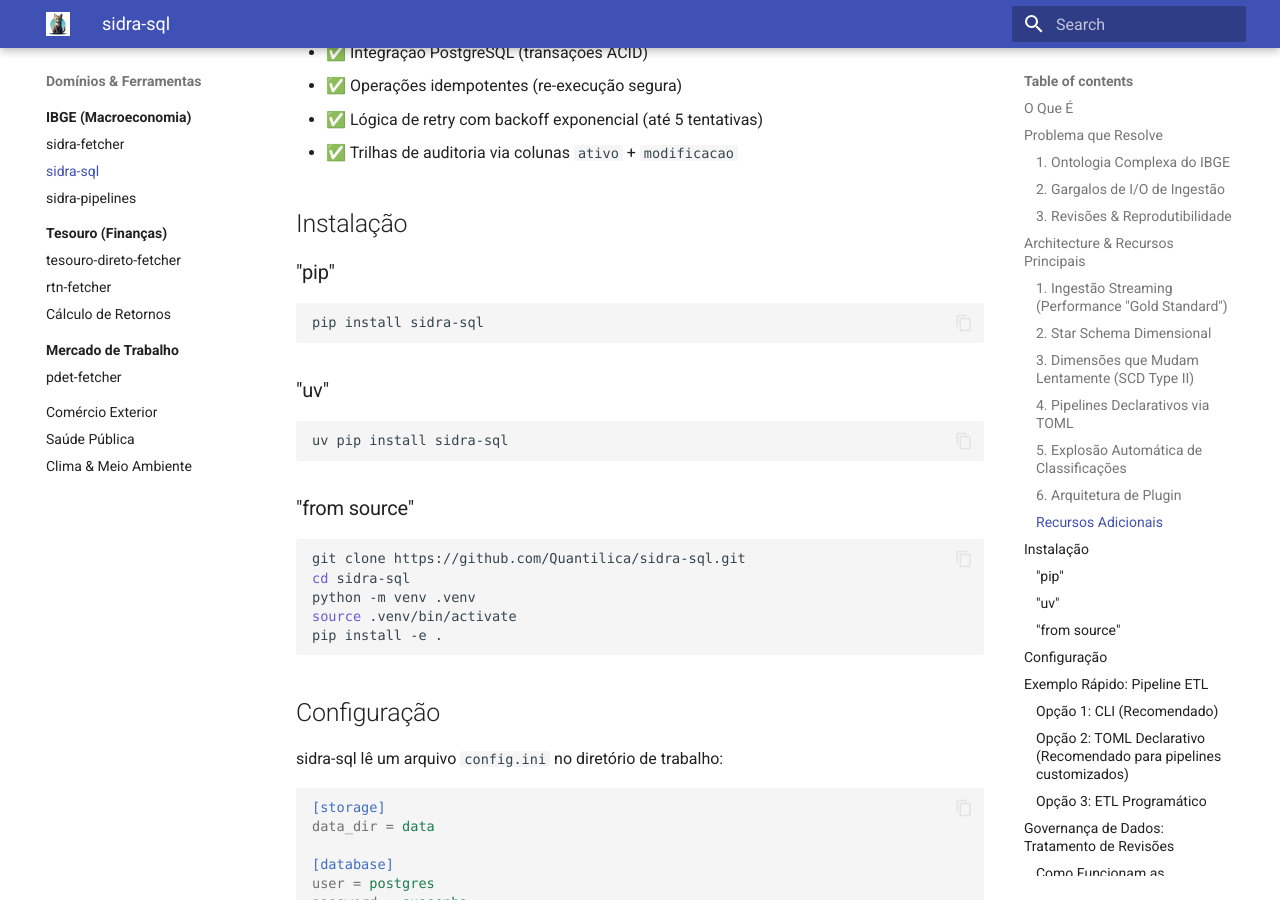
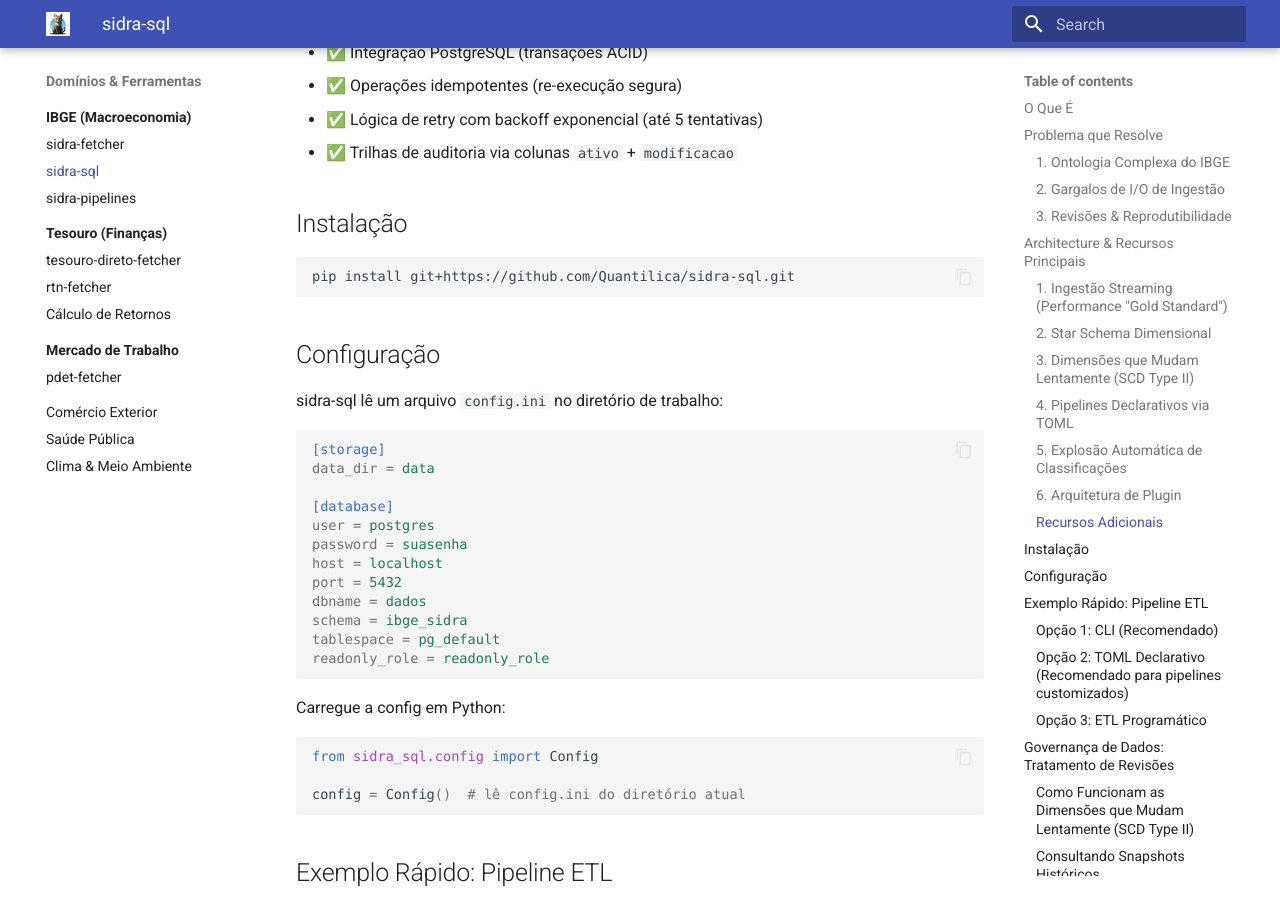
Before and after one commit to Quantilica/docs, an MkDocs documentation site: the page built from docs/ibge/sidra-sql.md, in a window 1280 px wide and 900 px high, scrolled down 4631 px. Built offline with MkDocs 1.6.1 and Material for MkDocs 9.7.7, drawn with Linux system fonts in a browser that asks for light colours; some web fonts are replaced.

Commit message:
docs: fix installation instructions — packages not on PyPI
Update sidra-fetcher, sidra-sql, comex-fetcher, pdet-fetcher, rtn-fetcher
and the cookbook to use git+https install URLs instead of plain pip install.

Co-Authored-By: Claude Sonnet 4.6 <noreply@anthropic.com>

````diff
--- a/docs/ibge/sidra-sql.md
+++ b/docs/ibge/sidra-sql.md
@@ -178,26 +178,8 @@ sidra-sql run std pib_municipal
 
 ## Instalação
 
-### "pip"
-
 ```bash
-pip install sidra-sql
-```
-
-### "uv"
-
-```bash
-uv pip install sidra-sql
-```
-
-### "from source"
-
-```bash
-git clone https://github.com/Quantilica/sidra-sql.git
-cd sidra-sql
-python -m venv .venv
-source .venv/bin/activate
-pip install -e .
+pip install git+https://github.com/Quantilica/sidra-sql.git
 ```
 
 ## Configuração
````
Also changed, not shown: docs/comex/comex-fetcher.md (+1 -1 lines), docs/cookbook/analise-economica-multi-fonte.md (+4 -1 lines), docs/ibge/sidra-fetcher.md (+0 -14 lines), docs/tesouro/rtn-fetcher.md (+2 -2 lines), docs/trabalho/pdet-fetcher.md (+1 -1 lines).
